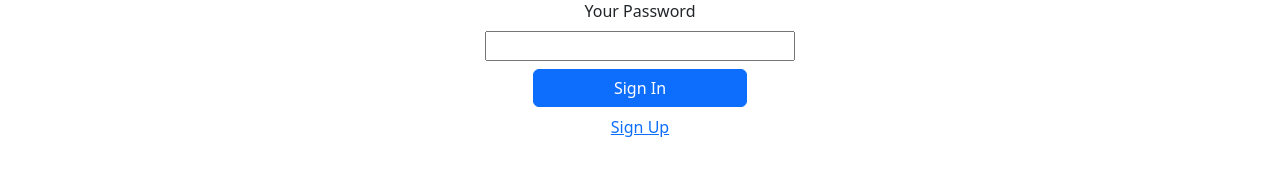
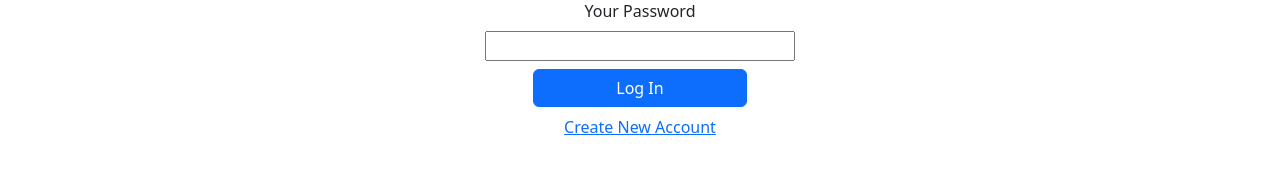
Before and after one commit to ShivpujanKr-NITJsr/ReactECommerceApp, a React (Create React App) app: page /login in a window 1280 px wide. Shown: the part 122-300 px from the top of the page. Built offline with nearby package versions, Linux system fonts and the light colour scheme.

Commit message:
added firebase authentication and login functionality using firebase also signup functionality using firebase

```diff
--- a/src/pages/Login.js
+++ b/src/pages/Login.js
@@ -1,34 +1,74 @@
-import { useState } from "react";
-import { Form, FormLabel,Button } from "react-bootstrap";
+import { useRef, useState } from "react";
+import { Form, FormLabel, Button, Spinner } from "react-bootstrap";
 import { NavLink } from "react-router-dom";
 
 
 const Login = (props) => {
 
 
-    const [grinput, setGrinput] = useState({  email: '', password: '' })
+    // const [grinput, setGrinput] = useState({  email: '', password: '' })
+    const [isLogin, setIsLogin] = useState(true)
+
+    const [loading, setLoading] = useState(false)
+    const emailInputRef = useRef();
+    const passwordInputRef = useRef();
 
 
 
-    const emailHandler = (event) => {
-        event.preventDefault()
-        const t = event.target.value
-        setGrinput({ ...grinput, email: t })
-
-    }
-    const passwordHandler = (event) => {
-        event.preventDefault()
-        const t = event.target.value
-        setGrinput({ ...grinput, password: t })
-    }
 
     const submitHandler = (event) => {
         event.preventDefault()
 
-        console.log(grinput, ' grinput')
-        submitting(grinput)
+        const enteredEmail = emailInputRef.current.value;
+        const enteredPassword = passwordInputRef.current.value;
+
+        setLoading(true);
+
+        let url;
+        if (isLogin) {
+            url = 'https://identitytoolkit.googleapis.com/v1/accounts:signInWithPassword?key=AIzaSyBhfCmRXqTgnJ-C0hRQAcj0bOv5hhqTioA'
+
+
+        } else {
+            url = 'https://identitytoolkit.googleapis.com/v1/accounts:signUp?key=AIzaSyBhfCmRXqTgnJ-C0hRQAcj0bOv5hhqTioA'
+
+        }
+        fetch(url,
+            {
+                method: 'POST',
+                body: JSON.stringify({
+                    email: enteredEmail,
+                    password: enteredPassword,
+                    returnSecureToken: true
+                }),
+                headers: {
+                    'Content-Type': 'application/json'
+                }
+            }).then(res => {
+                setLoading(false)
+                if (res.ok) {
+                    return res.json()
+                } else {
+                    return res.json().then((data) => {
+                        let errorMessage = 'Authentication failed'
+
+                        if (data && data.error && data.error.message) {
+
+                            errorMessage = data.error.message;
+                        }
+
+
+                        throw new Error(errorMessage)
+                    })
+                }
+            }).then(data => {
+console.log(data)
+            }).catch(err => {
+                alert(err);
+            })
+        // submitting()
     }
-    async function submitting(grinput) {
+    async function submitting() {
         // const reponse = await fetch('https://react-http-76942-default-rtdb.firebaseio.com/contactdetails.json', {
         //     method: 'POST',
         //     headers: {
@@ -41,7 +81,7 @@ const Login = (props) => {
 
         // console.log(data + ' submitted')
         alert('loginned')
-        setGrinput({  email: '', password: '' })
+
     }
 
     return <div style={{ margin: 'auto', border: '5px', width: '20rem' }} >
@@ -51,13 +91,16 @@ const Login = (props) => {
             <FormLabel>
                 Email
             </FormLabel>
-            <input type="email" onChange={emailHandler} value={grinput.email} id="email" required></input>
+            <input type="email" id="email" required ref={emailInputRef}></input>
             <FormLabel>
                 Your Password
             </FormLabel>
-            <input type="password" onChange={passwordHandler} id="phone" value={grinput.tel} required></input>
-            <Button type='submit' className="mx-5 my-2">Sign In</Button>
-            <NavLink to='/signup'>Sign Up</NavLink>
+            <input type="password" id="password" required ref={passwordInputRef}></input>
+            {!loading && <Button type='submit' className="mx-5 my-2">Log In</Button>}
+            {loading && <Spinner animation="border" className="mx-auto my-2" role="status">
+                <span className="visually-hidden">Loading...</span>
+            </Spinner>}
+            <NavLink to='/signup'>Create New Account</NavLink>
         </Form>
     </div>
 }
--- a/src/pages/SignUp.js
+++ b/src/pages/SignUp.js
@@ -1,48 +1,57 @@
-import { useState } from "react";
-import { Form, FormLabel,Button } from "react-bootstrap";
+import { useRef, useState } from "react";
+import { Form, FormLabel,Button,Spinner } from "react-bootstrap";
 import { NavLink } from "react-router-dom";
 
 
 const SignUp = (props) => {
+    const [isLogin,setIsLogin]=useState(false)
+    const [loading,setLoading]=useState(false)
 
-
-    const [grinput, setGrinput] = useState({  email: '', password: '' })
-
-
-
-    const emailHandler = (event) => {
-        event.preventDefault()
-        const t = event.target.value
-        setGrinput({ ...grinput, email: t })
-
-    }
-    const passwordHandler = (event) => {
-        event.preventDefault()
-        const t = event.target.value
-        setGrinput({ ...grinput, password: t })
-    }
+    const emailInputRef=useRef();
+    const passwordInputRef=useRef();
 
     const submitHandler = (event) => {
         event.preventDefault()
 
-        console.log(grinput, ' grinput')
-        submitting(grinput)
+        const enteredEmail=emailInputRef.current.value;
+        const enteredPassword=passwordInputRef.current.value;
+
+        setLoading(true)
+        if(isLogin){
+
+        }else {
+            fetch('https://identitytoolkit.googleapis.com/v1/accounts:signUp?key=AIzaSyBhfCmRXqTgnJ-C0hRQAcj0bOv5hhqTioA',
+            {
+                method:'POST',
+                body:JSON.stringify({
+                    email:enteredEmail,
+                    password: enteredPassword,
+                    returnSecureToken: true
+                }),
+                headers : {
+                    'Content-Type': 'application/json'
+                }
+            }).then(res=>{
+                setLoading(false)
+                if(res.ok){
+
+                }else{
+                    return res.json().then((data)=>{
+                        let errorMessage = 'Authentication failed'
+
+                        if(data && data.error && data.error.message){
+
+                            errorMessage=data.error.message;
+                        }
+
+                        alert(errorMessage);
+                    })
+                }
+            })
+        }
+        // submitting()
     }
-    async function submitting(grinput) {
-        // const reponse = await fetch('https://react-http-76942-default-rtdb.firebaseio.com/contactdetails.json', {
-        //     method: 'POST',
-        //     headers: {
-        //         'Content-Type': 'application/json'
-        //     },
-        //     body: JSON.stringify(grinput)
-        // })
 
-        // const data = await reponse.json()
-
-        // console.log(data + ' submitted')
-        alert('loginned')
-        setGrinput({  email: '', password: '' })
-    }
 
     return <div style={{ margin: 'auto', border: '5px', width: '20rem' }} >
 
@@ -51,12 +60,15 @@ const SignUp = (props) => {
             <FormLabel>
                 Email
             </FormLabel>
-            <input type="email" onChange={emailHandler} value={grinput.email} id="email" required></input>
+            <input type="email"  id="email" required ref={ emailInputRef}></input>
             <FormLabel>
                 Your Password
             </FormLabel>
-            <input type="password" onChange={passwordHandler} id="phone" value={grinput.tel} required></input>
-            <Button type='submit' className="mx-5 my-2">Sign In</Button>
+            <input type="password"  id="password"  required  ref={passwordInputRef}></input>
+            {!loading && <Button type='submit' className="mx-5 my-2">Create Account</Button>}
+            {loading && <Spinner animation="border" className="mx-auto my-2" >
+        <span className="visually-hidden">Loading...</span>
+      </Spinner>}
             <NavLink to='/login'>Login with existing account</NavLink>
         </Form>
     </div>
```
